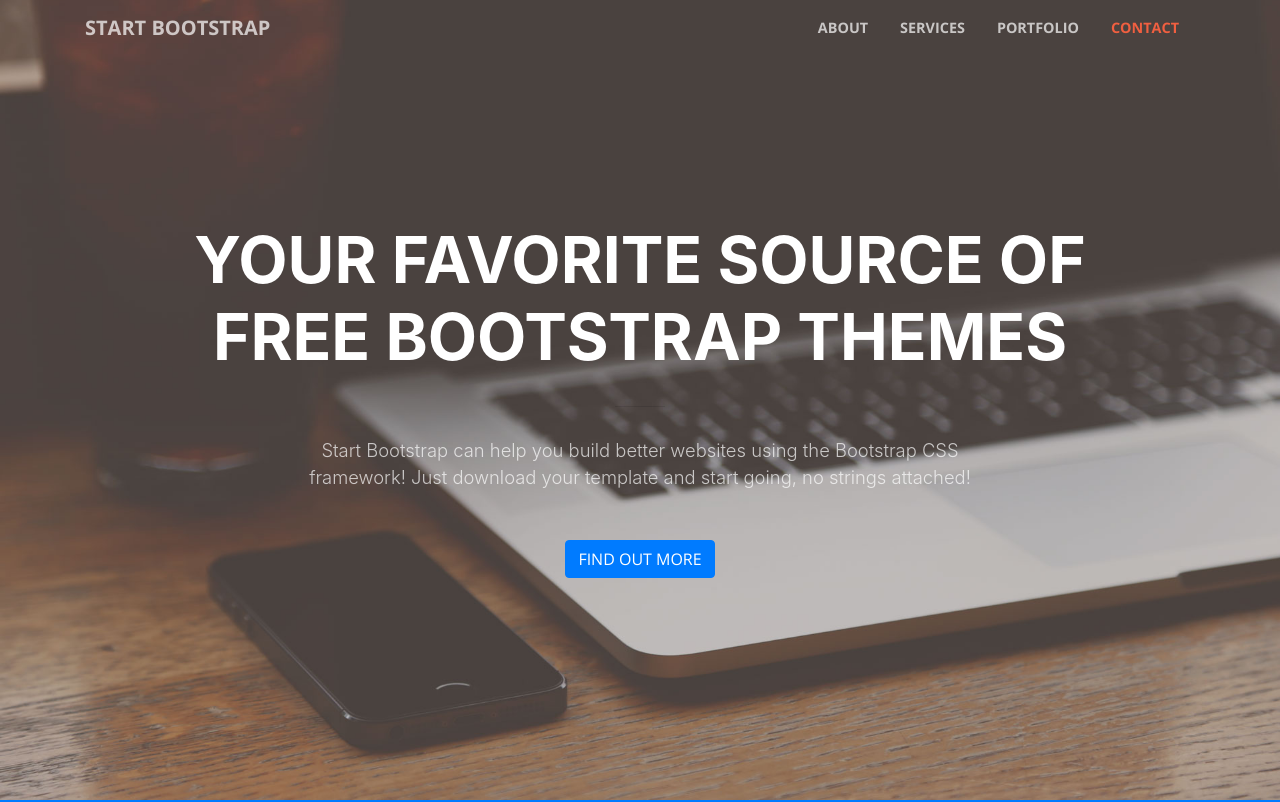
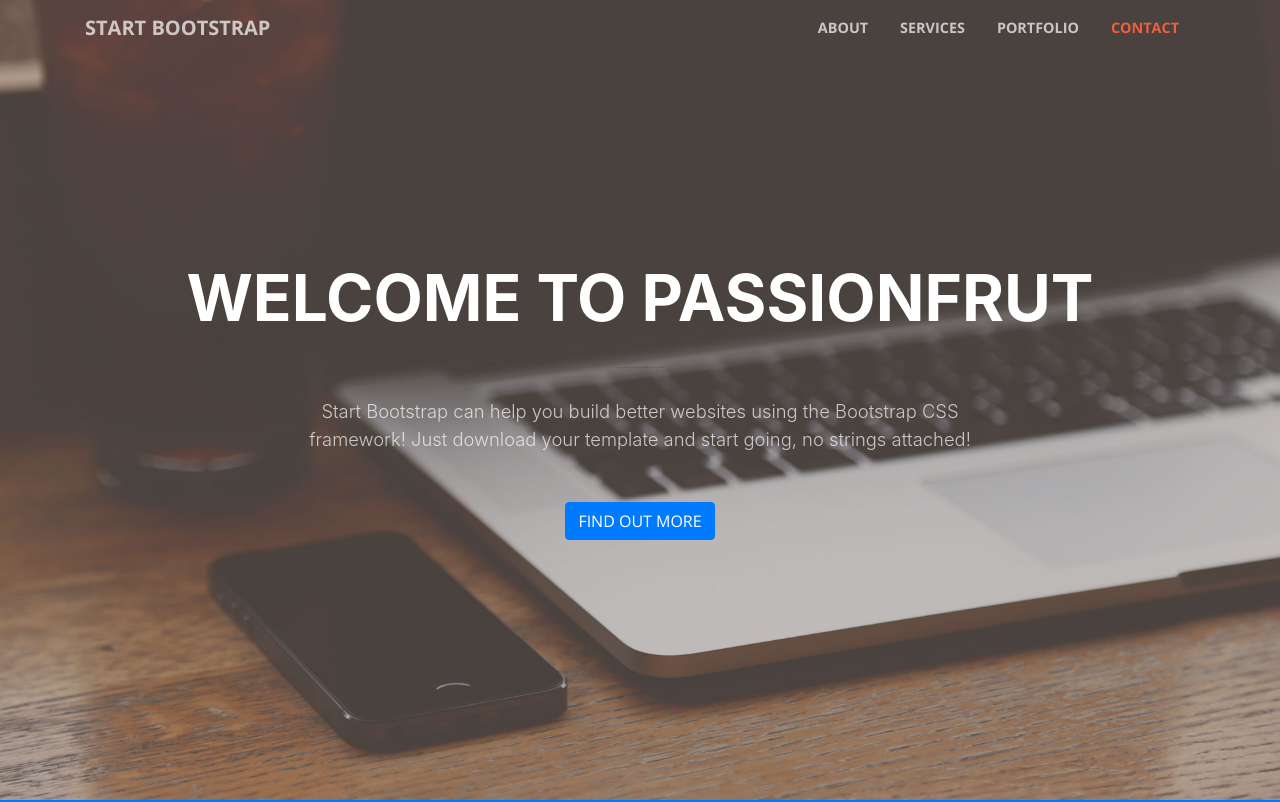
Before and after one commit to passionfrut/passionfrut.github.io, a website with bundled scripts: page index.html in a window 1280 px wide. Shown: the top 802 px of the page. Built offline with nearby package versions, Linux system fonts and the light colour scheme.

Commit message:
Update index.html

```diff
--- a/index.html
+++ b/index.html
@@ -59,7 +59,7 @@
         <div class="row">
           <div class="col-lg-10 mx-auto">
             <h1 class="text-uppercase">
-              <strong>Your Favorite Source of Free Bootstrap Themes</strong>
+              <strong>Welcome to PassionFrut</strong>
             </h1>
             <hr>
           </div>
```
